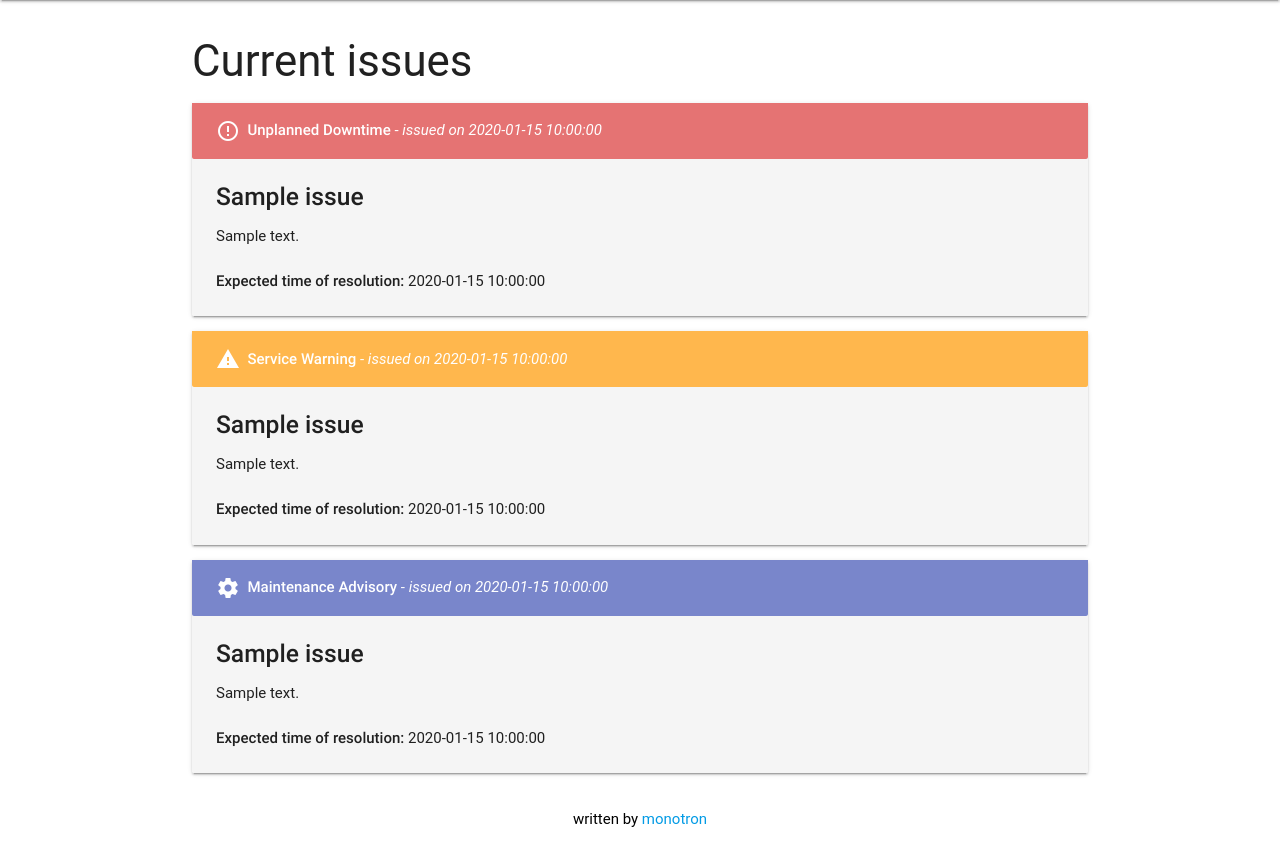
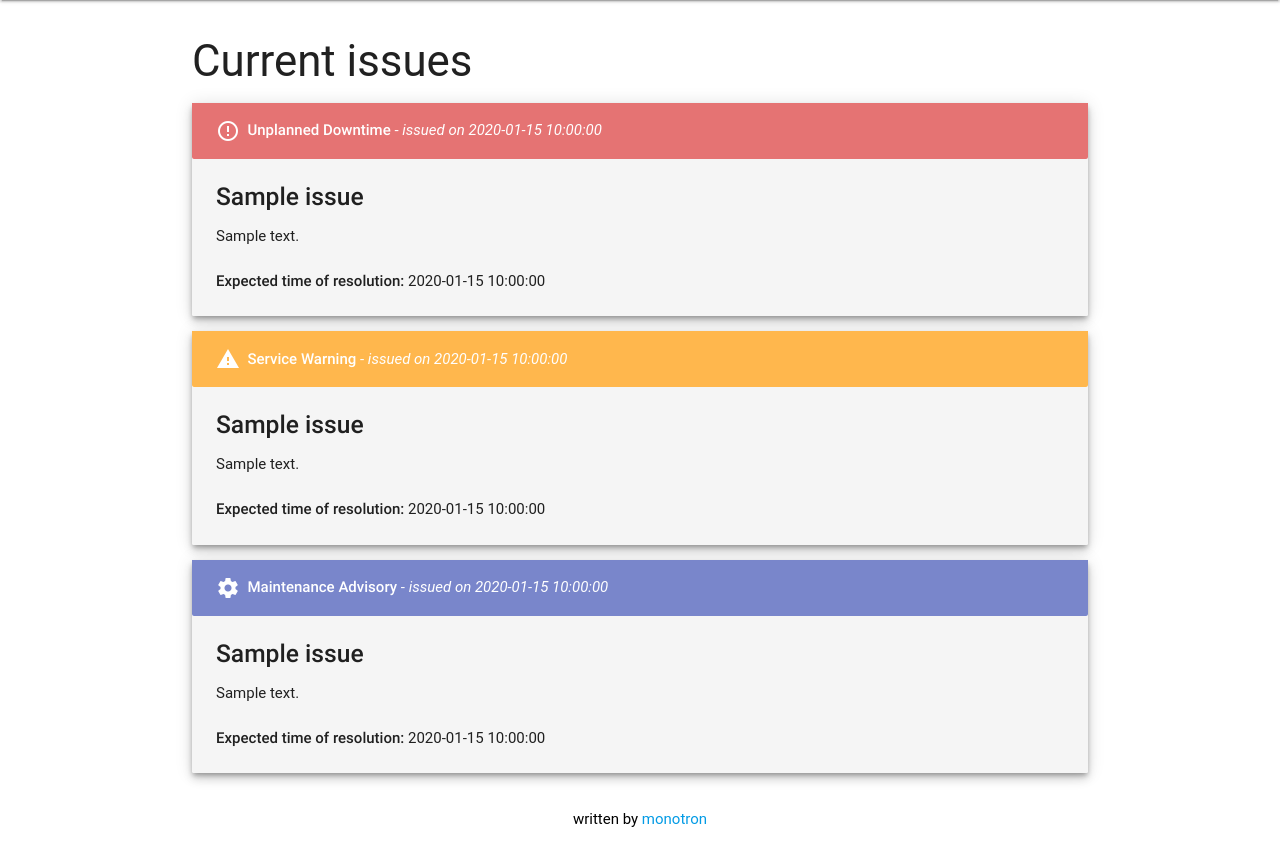
Before and after one commit to emberdex/statusbot, a Flask app: page /issues in a window 1280 px wide. Shown: the part 64-915 px from the top of the page. Run offline with Flask 2, Linux system fonts and the light colour scheme; a database or web service that is not in the repository returns one stand-in record (values such as "Sample title"); some libraries are stand-ins or nearby versions; some web fonts are replaced.

Commit message:
make the shadows on cards larger

```diff
--- a/templates/issues.html
+++ b/templates/issues.html
@@ -26,7 +26,7 @@
 					<p>Woo!</p>
 				{% else %}
 					{% for issue in issue_list.find({"issue_type": "downtime"}) %}
-						<div class="card">
+						<div class="card z-depth-3">
 							<div class="card-content red lighten-2 white-text less-padding valign-wrapper">
 								<i class="material-icons">error_outline</i><p>&nbsp;&nbsp;<strong>Unplanned Downtime</strong> - <em>issued on {{ issue["issue_timestamp"] }}</em></p>
 							</div>
@@ -39,7 +39,7 @@
 					{% endfor %}
 
 					{% for issue in issue_list.find({"issue_type": "warning"}) %}
-						<div class="card">
+						<div class="card z-depth-3">
 							<div class="card-content orange lighten-2 white-text less-padding valign-wrapper">
 								<i class="material-icons">warning</i><p>&nbsp;&nbsp;<strong>Service Warning</strong> - <i>issued on {{ issue["issue_timestamp"] }}</i></p>
 							</div>
@@ -52,7 +52,7 @@
 					{% endfor %}
 
 					{% for issue in issue_list.find({"issue_type": "maintenance"}) %}
-						<div class="card">
+						<div class="card z-depth-3">
 							<div class="card-content indigo lighten-2 white-text less-padding valign-wrapper">
 								<i class="material-icons">settings</i><p>&nbsp;&nbsp;<strong>Maintenance Advisory</strong> - <i>issued on {{ issue["issue_timestamp"] }}</i></p>
 							</div>
```
